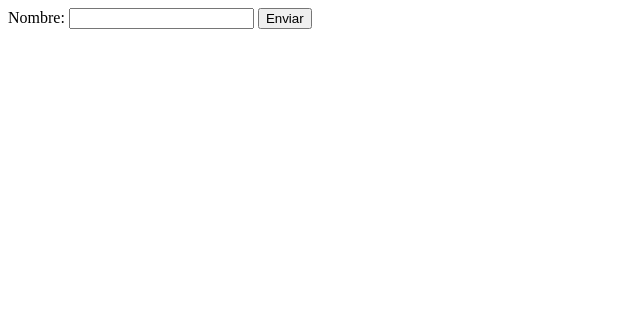
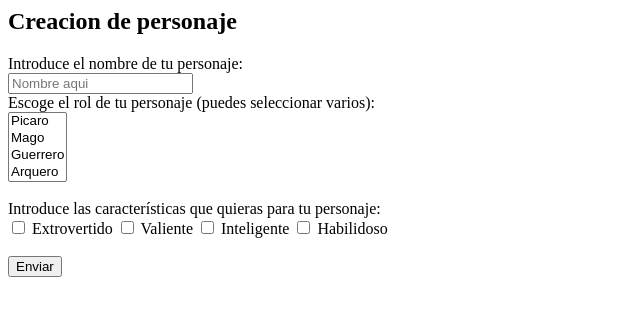
Before and after one commit to gbp12/NicoGonzaPhP, a PHP site: page /views/formularioGonzalo.php in a window 1280 px wide. Shown: the top 316 px of the page, without its empty margins (0-640 px from the left). Run offline with PHP 8.4, Linux system fonts and the light colour scheme.

Commit message:
formulario de gonzalo creado

```diff
--- a/views/formularioGonzalo.php
+++ b/views/formularioGonzalo.php
@@ -1,6 +1,31 @@
+<style>
+    label {
+        display: block;
+    }
+</style>
+
+<h2>Creacion de personaje</h2>
 <form method="post" action="../controllers/recibe_datos.php">
-    <label for="nombre">Nombre:</label>
-    <input type="text" name="nombre" id="nombre">
     <input type="text" name="formOwner" value="gonzalo" hidden>
+    <label for="name">Introduce el nombre de tu personaje:</label>
+    <input type="text" name="name" placeholder="Nombre aqui">
+
+    <label for="rol">Escoge el rol de tu personaje (puedes seleccionar varios):</label>
+    <select name="rol[]" data-placeholder="Begin typing a name to filter..." multiple>
+        <option value="rogue">Picaro</option>
+        <option value="wizard">Mago</option>
+        <option value="warrior">Guerrero</option>
+        <option value="archer">Arquero</option>
+    </select>
+    <br><br>
+
+    <label for="feature[]">Introduce las características que quieras para tu personaje:</label>
+    <input type="checkbox" name="feature[]" value="extrovert"> Extrovertido
+    <input type="checkbox" name="feature[]" value="brave"> Valiente
+    <input type="checkbox" name="feature[]" value="smart"> Inteligente
+    <input type="checkbox" name="feature[]" value="skillFul"> Habilidoso
+
+    <br><br>
     <input type="submit" value="Enviar">
+
 </form>
```
